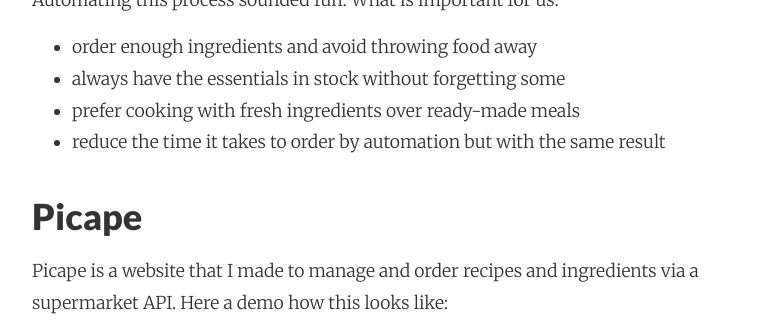
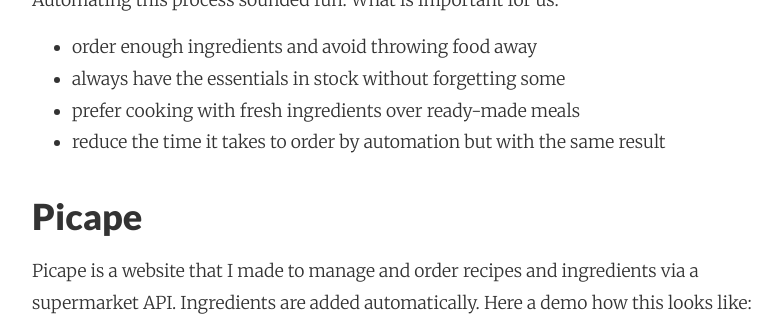
Before and after one commit to adri/adri.github.io, a Jekyll site: the page built from _posts/2017-09-27-learning-elixir-second-side-project-part1.md, in a window 1280 px wide and 900 px high, scrolled down 1510 px, cut to the strip 0-331 px from the top of the window. Shown: the whole strip, without its empty margins (224-1006 px from the left). Built offline with Jekyll 4.4.1, drawn with Linux system fonts in a browser that asks for light colours; nearby versions of some CDN libraries; comment, search, counter and statistics services are not loaded.

Commit message:
Autocommit from wiki

```diff
--- a/_posts/2017-09-27-learning-elixir-second-side-project-part1.md
+++ b/_posts/2017-09-27-learning-elixir-second-side-project-part1.md
@@ -29,7 +29,7 @@
 * reduce the time it takes to order by automation but with the same result
 
 ### Picape
-Picape is a website that I made to manage and order recipes and ingredients via a supermarket API. Here a demo how this looks like:
+Picape is a website that I made to manage and order recipes and ingredients via a supermarket API. Ingredients are added automatically. Here a demo how this looks like:
 
 <div class="video-container"><iframe width="560" height="315" src="https://www.youtube.com/embed/qhtsn7rZClQ" frameborder="0" allowfullscreen></iframe></div>
 <br />
```
